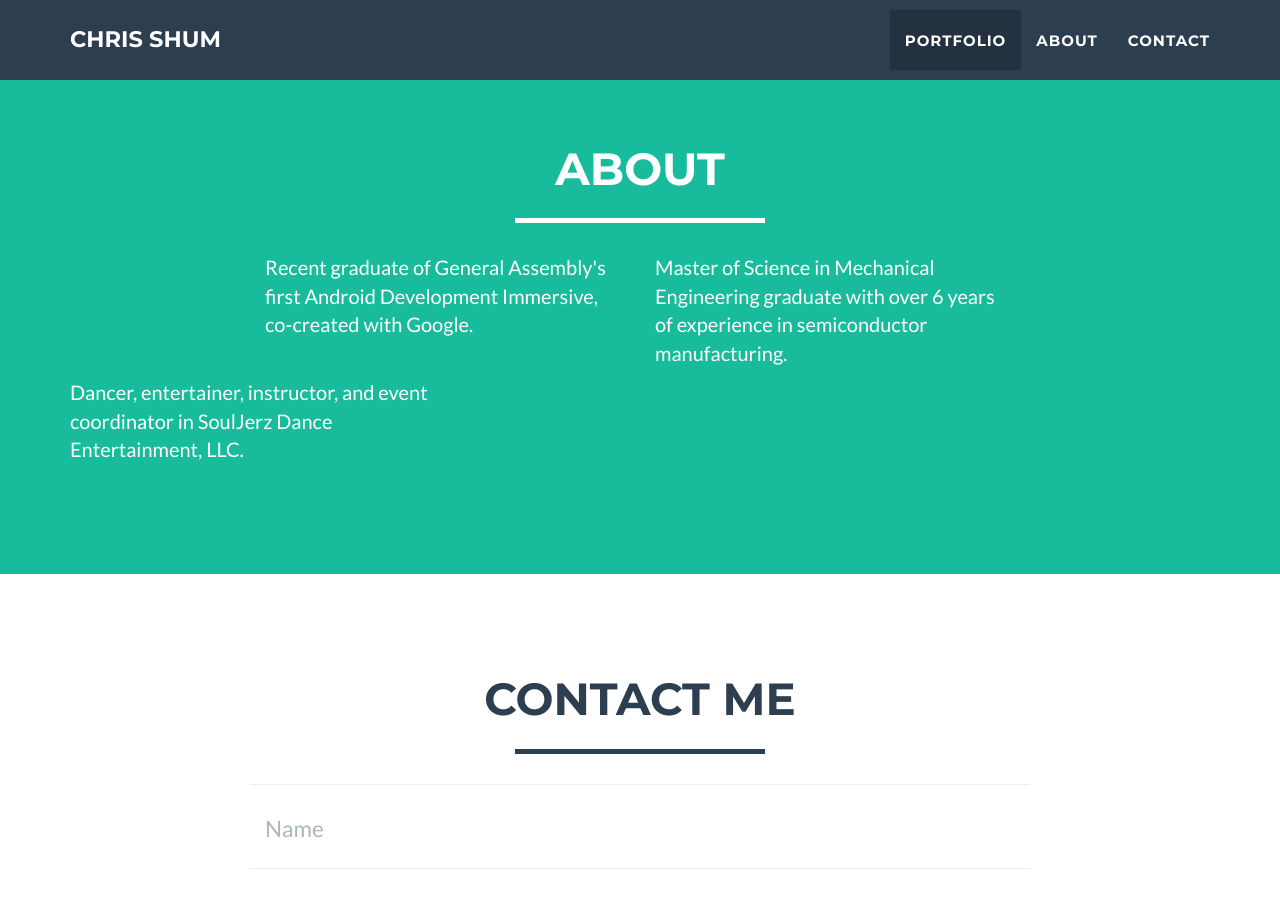
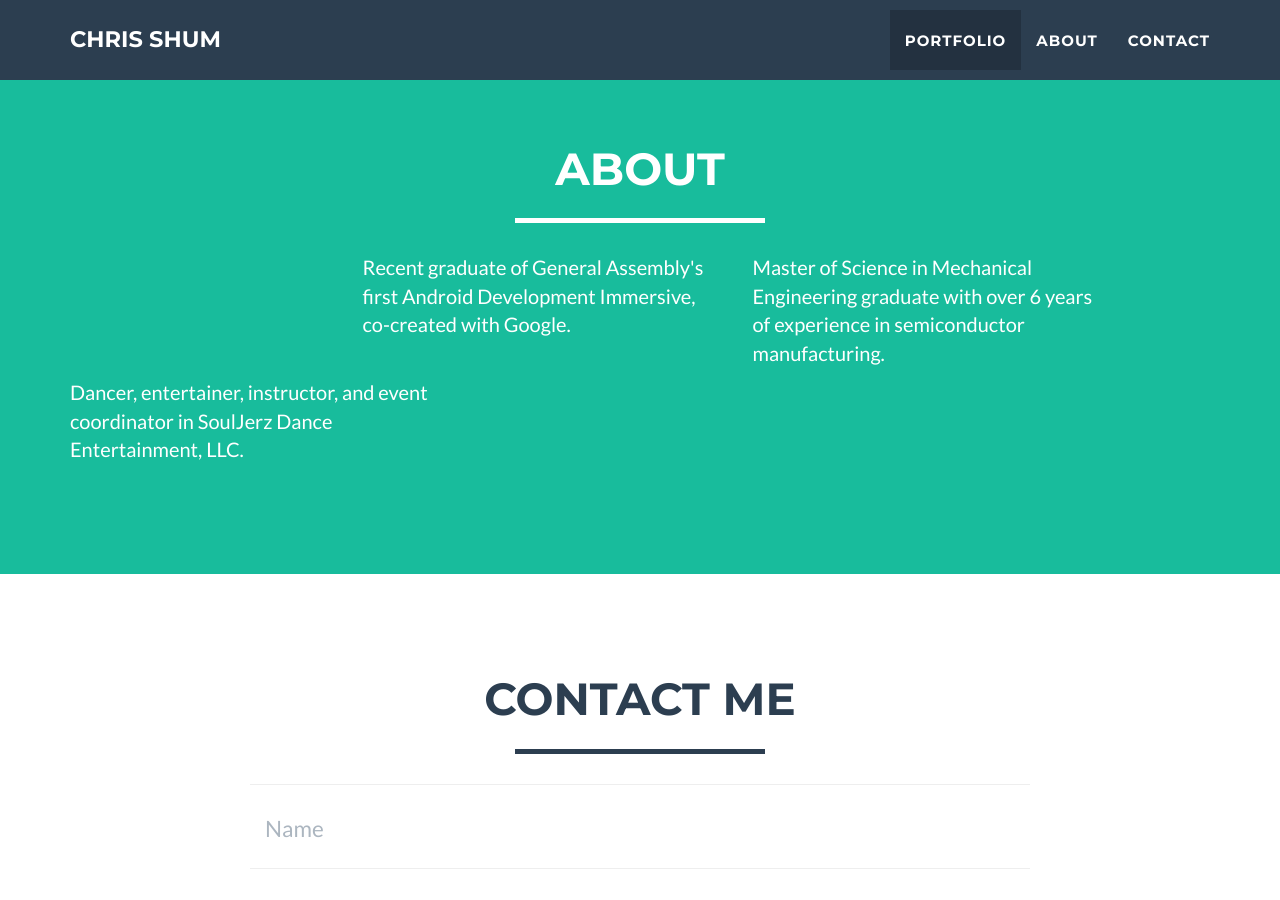
Before and after one commit to chris-shum/backup.chris-shum.github.io, a Jekyll site: the page built from index.html, in a window 1280 px wide and 900 px high, scrolled down 1615 px. Built offline with Jekyll 4.4.1, drawn with Linux system fonts in a browser that asks for light colours.

Commit message:
Update about.html

```diff
--- a/_includes/about.html
+++ b/_includes/about.html
@@ -8,7 +8,7 @@
                 </div>
             </div>
             <div class="row">
-                <div class="col-lg-4 col-lg-offset-2">
+                <div class="col-lg-4 col-lg-offset-3">
                     <p>Recent graduate of General Assembly's first Android Development Immersive, co-created with Google.</p>
                 </div>
                 <div class="col-lg-4">
```
